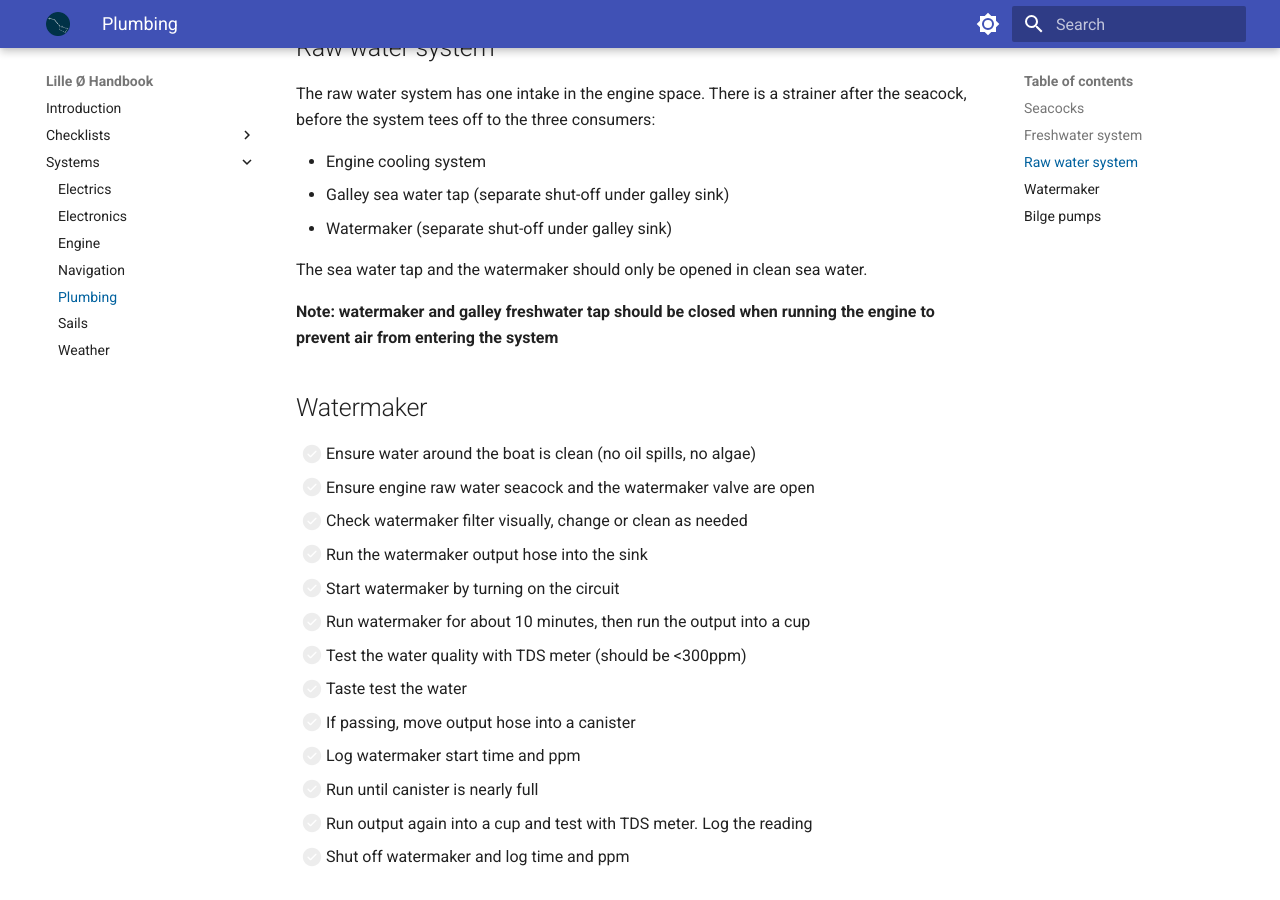
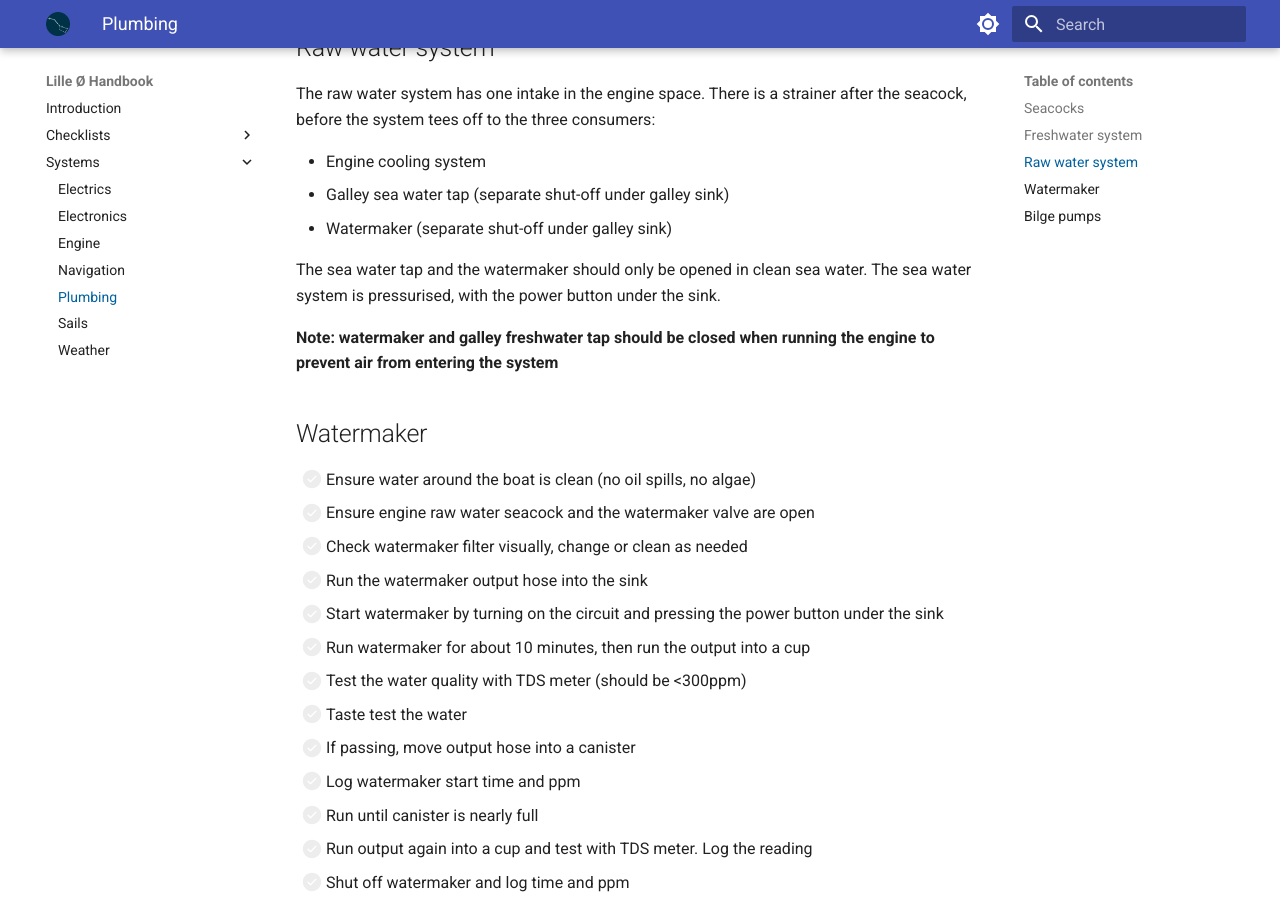
Before and after one commit to meri-imperiumi/handbook, an MkDocs documentation site: the page built from docs/systems/plumbing.md, in a window 1280 px wide and 900 px high, scrolled down 1984 px. Built offline with MkDocs 1.6.1 and Material for MkDocs 9.7.7, drawn with Linux system fonts in a browser that asks for light colours.

Commit message:
Pressure salt water

```diff
--- a/docs/systems/plumbing.md
+++ b/docs/systems/plumbing.md
@@ -41,7 +41,7 @@ The raw water system has one intake in the engine space. There is a strainer aft
 * Galley sea water tap (separate shut-off under galley sink)
 * Watermaker (separate shut-off under galley sink)
 
-The sea water tap and the watermaker should only be opened in clean sea water.
+The sea water tap and the watermaker should only be opened in clean sea water. The sea water system is pressurised, with the power button under the sink.
 
 **Note: watermaker and galley freshwater tap should be closed when running the engine to prevent air from entering the system**
 
@@ -51,7 +51,7 @@ The sea water tap and the watermaker should only be opened in clean sea water.
 - [ ] Ensure engine raw water seacock and the watermaker valve are open
 - [ ] Check watermaker filter visually, change or clean as needed
 - [ ] Run the watermaker output hose into the sink
-- [ ] Start watermaker by turning on the circuit
+- [ ] Start watermaker by turning on the circuit and pressing the power button under the sink
 - [ ] Run watermaker for about 10 minutes, then run the output into a cup
 - [ ] Test the water quality with TDS meter (should be <300ppm)
 - [ ] Taste test the water
```
